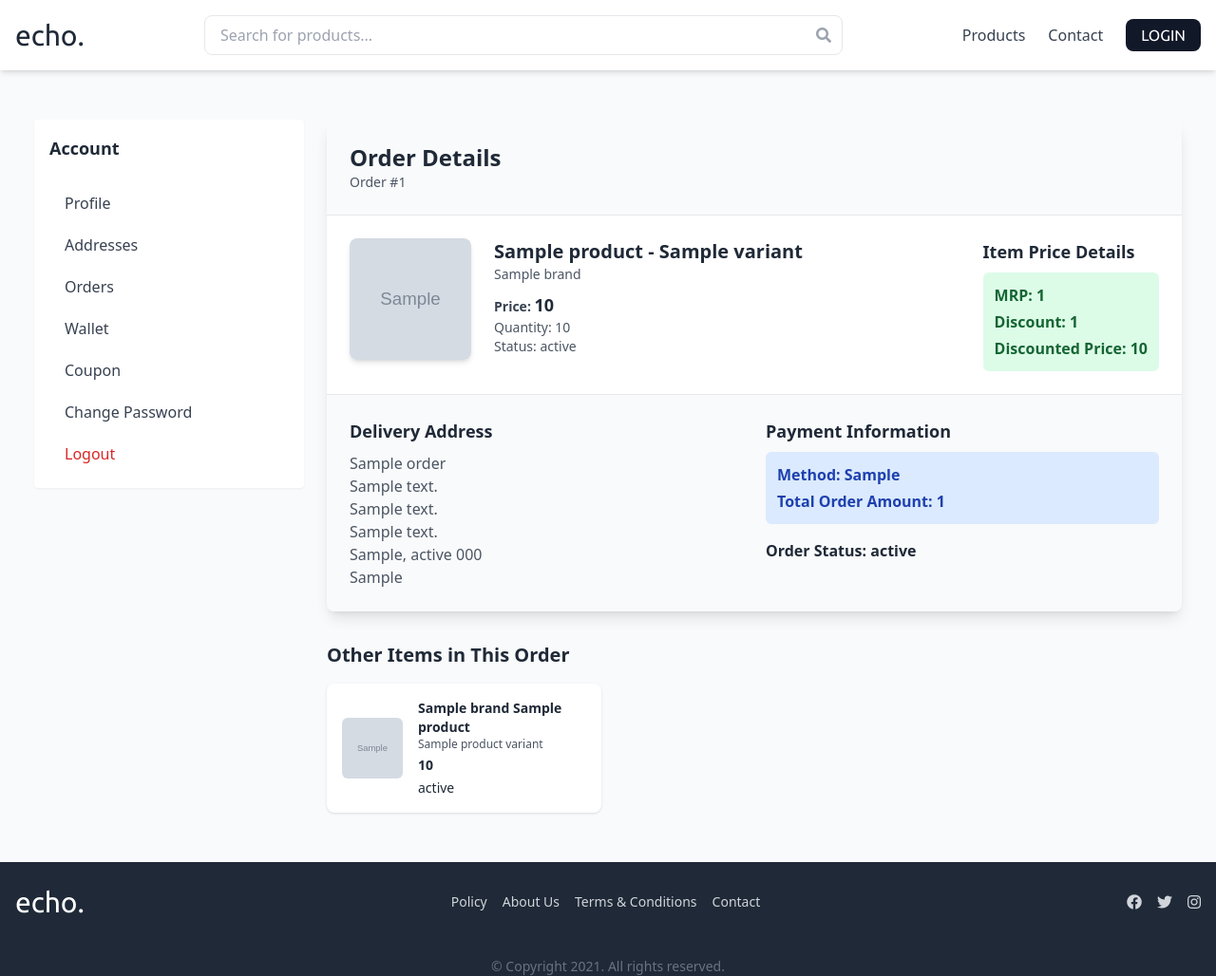
After one commit to ajmalmd/echo, a Django app: template store/templates/store/view_order.html in a window 1280 px wide. The commit adds this page. Shown: the whole page at 95% size. Run offline with Django 3.2, Linux system fonts and the light colour scheme; the template is opened without the code that fills it: most values are stand-ins (such as "Sample title", 1, 10 or a date in 2020); grey boxes marked "Sample" are stand-in pictures; some libraries are stand-ins or nearby versions.

Commit message:
order details

```diff
--- a/store/templates/store/profile_partials.html
+++ b/store/templates/store/profile_partials.html
@@ -3,67 +3,37 @@
     <div class="mb-6">
       <h5 class="text-lg font-semibold">Account</h5>
     </div>
-
     <nav class="space-y-1">
-      <a
-      href="{% url 'profile' %}"
-        class="block px-4 py-2 rounded-md transition-colors duration-150 {% if url_name == 'profile' %}
-          bg-black text-white
-        {% else %}
-          text-gray-700 hover:bg-gray-100
-        {% endif %}">
+      <a href="{% url 'profile' %}"
+         class="block px-4 py-2 rounded-md transition-colors duration-150 {% if url_name == 'profile' %} bg-black text-white {% else %} text-gray-700 hover:bg-gray-100 {% endif %}">
         Profile
       </a>
-
       <a href="{% url 'addresses' %}"
-        class="block px-4 py-2 rounded-md transition-colors duration-150 {% if url_name == 'addresses' %}
-          bg-black text-white
-        {% else %}
-          text-gray-700 hover:bg-gray-100
-        {% endif %}">
+         class="block px-4 py-2 rounded-md transition-colors duration-150 {% if url_name == 'addresses' %} bg-black text-white {% else %} text-gray-700 hover:bg-gray-100 {% endif %}">
         Addresses
       </a>
-
       <a href="{% url 'my_orders' %}"
-        class="block px-4 py-2 rounded-md transition-colors duration-150 {% if url_name == 'my_orders' %}
-          bg-black text-white
-        {% else %}
-          text-gray-700 hover:bg-gray-100
-        {% endif %}">
+         class="block px-4 py-2 rounded-md transition-colors duration-150 {% if url_name == 'my_orders' or url_name == 'view_order' %} bg-black text-white {% else %} text-gray-700 hover:bg-gray-100 {% endif %}">
         Orders
       </a>
-
-      <a
-      {% comment %} href="{% url 'wallet' %}" {% endcomment %}
-        class="block px-4 py-2 rounded-md transition-colors duration-150 {% if url_name == 'wallet' %}
-          bg-black text-white
-        {% else %}
-          text-gray-700 hover:bg-gray-100
-        {% endif %}">
+      <a {% comment %}
+         href="{% url 'wallet' %}"
+         {% endcomment %}
+         class="block px-4 py-2 rounded-md transition-colors duration-150 {% if url_name == 'wallet' %} bg-black text-white {% else %} text-gray-700 hover:bg-gray-100 {% endif %}">
         Wallet
       </a>
-
-      <a
-      {% comment %} href="{% url 'coupon' %}" {% endcomment %}
-        class="block px-4 py-2 rounded-md transition-colors duration-150 {% if url_name == 'coupon' %}
-          bg-black text-white
-        {% else %}
-          text-gray-700 hover:bg-gray-100
-        {% endif %}">
+      <a {% comment %}
+         href="{% url 'coupon' %}"
+         {% endcomment %}
+         class="block px-4 py-2 rounded-md transition-colors duration-150 {% if url_name == 'coupon' %} bg-black text-white {% else %} text-gray-700 hover:bg-gray-100 {% endif %}">
         Coupon
       </a>
-
-      <a
-      href="{% url 'change_password' %}"
-        class="block px-4 py-2 rounded-md transition-colors duration-150 {% if url_name == 'change_password' %}
-          bg-black text-white
-        {% else %}
-          text-gray-700 hover:bg-gray-100
-        {% endif %}">
+      <a href="{% url 'change_password' %}"
+         class="block px-4 py-2 rounded-md transition-colors duration-150 {% if url_name == 'change_password' %} bg-black text-white {% else %} text-gray-700 hover:bg-gray-100 {% endif %}">
         Change Password
       </a>
-
-      <a href="{% url 'logout' %}" class="block px-4 py-2 rounded-md transition-colors duration-150 text-red-600 hover:bg-red-50">Logout</a>
+      <a href="{% url 'logout' %}"
+         class="block px-4 py-2 rounded-md transition-colors duration-150 text-red-600 hover:bg-red-50">Logout</a>
     </nav>
   </div>
 {% endwith %}
--- /dev/null
+++ b/store/templates/store/view_order.html
@@ -0,0 +1,98 @@
+{% extends 'store/base.html' %}
+{% load static %}
+{% block content %}
+    <div class="container mx-auto px-4 py-8">
+        <div class="grid grid-cols-1 md:grid-cols-4 gap-6">
+            <!-- Sidebar -->
+            <div class="md:col-span-1">{% include 'store/profile_partials.html' with active_tab='orders' %}</div>
+            <!-- Main Content -->
+            <div class="md:col-span-3">
+                <div class="bg-white shadow-lg rounded-lg overflow-hidden">
+                    <!-- Order Header -->
+                    <div class="bg-gray-50 p-6 border-b border-gray-200">
+                        <h2 class="text-2xl font-semibold text-gray-800">Order Details</h2>
+                        <p class="text-sm text-gray-600">Order #{{ order_item.order.id }}</p>
+                    </div>
+                    <!-- Product Information -->
+                    <div class="p-6">
+                        <div class="flex flex-col md:flex-row justify-between items-start">
+                            <div class="flex flex-col md:flex-row items-start">
+                                <img src="{{ variant.images.first.image_path.url }}"
+                                     alt="{{ variant.product.name }}"
+                                     class="w-32 h-32 object-cover rounded-lg shadow-md mb-4 md:mb-0 md:mr-6">
+                                <div>
+                                    <h3 class="text-xl font-semibold text-gray-800">{{ variant.product.name }} - {{ variant.name }}</h3>
+                                    <p class="text-sm text-gray-600 mb-2">{{ variant.product.brand }}</p>
+                                    <p class="text-lg font-bold text-gray-800"><span class="text-sm font-semibold text-gray-700">Price: </span>{{ order_item.sub_total }}</p>
+                                    <p class="text-sm text-gray-600">Quantity: {{ order_item.quantity }}</p>
+                                    <p class="text-sm text-gray-600">Status: {{ order_item.get_status_display }}</p>
+                                </div>
+                            </div>
+                            {% if order_item.discount %}
+                                <div class="mt-4 md:mt-0">
+                                    <h4 class="text-lg font-semibold text-gray-800 mb-2">Item Price Details</h4>
+                                    <div class="bg-green-100 text-green-800 p-3 rounded-md">
+                                        <p class="font-semibold">MRP: {{ order_item.total_price }}</p>
+                                        <p class="font-semibold mt-1">Discount: {{ order_item.total_discount }}</p>
+                                        <p class="font-semibold mt-1">Discounted Price: {{ order_item.sub_total }}</p>
+                                    </div>
+                                </div>
+                            {% endif %}
+                        </div>
+                    </div>
+                    <!-- Order Details -->
+                    <div class="p-6 bg-gray-50 border-t border-gray-200">
+                        <div class="grid grid-cols-1 md:grid-cols-2 gap-6">
+                            <!-- Delivery Address -->
+                            <div>
+                                <h4 class="text-lg font-semibold text-gray-800 mb-2">Delivery Address</h4>
+                                <address class="not-italic">
+                                    <p class="text-gray-600">{{ order_item.order.delivery_address_name }}</p>
+                                    <p class="text-gray-600">{{ order_item.order.delivery_address_contact }}</p>
+                                    <p class="text-gray-600">{{ order_item.order.delivery_address_line_1 }}</p>
+                                    {% if order_item.order.delivery_address_line_2 %}
+                                        <p class="text-gray-600">{{ order_item.order.delivery_address_line_2 }}</p>
+                                    {% endif %}
+                                    <p class="text-gray-600">
+                                        {{ order_item.order.delivery_city }}, {{ order_item.order.delivery_state }} {{ order_item.order.delivery_postal_code }}
+                                    </p>
+                                    <p class="text-gray-600">{{ order_item.order.delivery_country }}</p>
+                                </address>
+                            </div>
+                            <!-- Payment Information -->
+                            <div>
+                                <h4 class="text-lg font-semibold text-gray-800 mb-2">Payment Information</h4>
+                                <div class="bg-blue-100 text-blue-800 p-3 rounded-md mb-4">
+                                    <p class="font-semibold">Method: {{ order_item.order.get_order_payment_display }}</p>
+                                    <p class="font-semibold mt-1">Total Order Amount: {{ order_item.order.total_price_after_discount }}</p>
+                                </div>
+                                <p class="font-semibold mt-1">Order Status: {{ order_item.order.overall_status }}</p>
+                            </div>
+                        </div>
+                    </div>
+                </div>
+                <!-- Other Items in the Order -->
+                {% if other_items %}
+                    <div class="mt-8">
+                        <h3 class="text-xl font-semibold text-gray-800 mb-4">Other Items in This Order</h3>
+                        <div class="grid grid-cols-1 sm:grid-cols-2 lg:grid-cols-3 gap-4">
+                            {% for item in other_items %}
+                                <div class="bg-white shadow rounded-lg p-4 flex items-center">
+                                    <img src="{{ item.product_variant.images.first.image_path.url }}"
+                                         alt="{{ item.product_variant.product.name }}"
+                                         class="w-16 h-16 object-cover rounded-md mr-4">
+                                    <div>
+                                        <h4 class="text-sm font-semibold text-gray-800">{{ item.product_variant.product.brand }} {{ item.product_variant.product.name }}</h4>
+                                        <p class="text-xs text-gray-600">{{ item.product_variant.name }}</p>
+                                        <p class="text-sm font-bold text-gray-800 mt-1">{{ item.sub_total }}</p>
+                                        <p class="text-sm    text-gray-800 mt-1">{{ item.get_status_display }}</p>
+                                    </div>
+                                </div>
+                            {% endfor %}
+                        </div>
+                    </div>
+                {% endif %}
+            </div>
+        </div>
+    </div>
+{% endblock %}
```
Also changed, not shown: store/models.py (+20 -8 lines), store/templates/store/orders.html (+21 -23 lines), store/urls.py (+21 -22 lines), store/views.py (+23 -1 lines), store/migrations/0013_remove_order_address.py (added), store/migrations/0014_order_delivery_address_name.py (added), store/migrations/0015_order_address_type_order_delivery_address_contact_and_more.py (added), store/migrations/0016_order_delivery_address_line_1_and_more.py (added), store/migrations/0017_rename_address_type_order_delivery_address_type.py (added).
